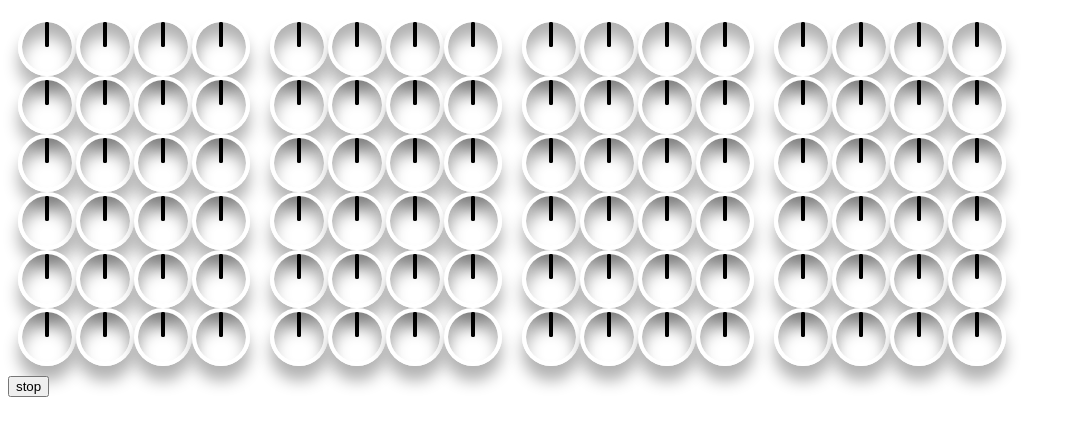
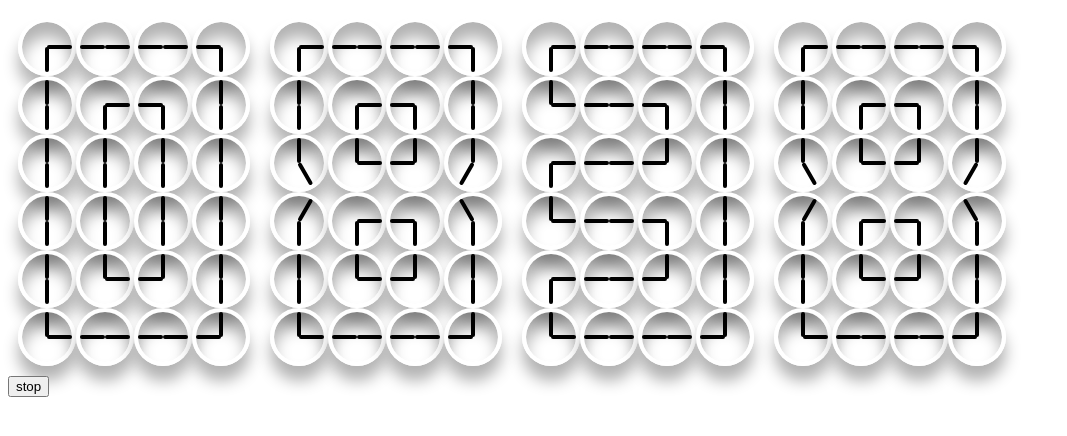
Before and after one commit to vishal-bashetti/current-Time-Animation, a plain HTML site: page index.html in a window 1280 px wide. Shown: the whole page, without its empty margins (0-1067 px from the left). Drawn offline with Linux system fonts and the light colour scheme.

Commit message:
fixed digits

```diff
--- a/app.js
+++ b/app.js
@@ -336,11 +336,27 @@ const date = new Date();
 let timeHour = date.getHours().toLocaleString().split("");
 let timeMinute = date.getMinutes().toLocaleString().split("");
 
-let hour1 = timeHour[0];
-let hour2 = timeHour[1];
-let minute1 = timeMinute[0];
-let minute2 = timeMinute[1];
+let hour1;
+let hour2;
 
+let minute1;
+let minute2;
+
+if (timeHour.length === 1) {
+  hour1 = 0;
+  hour2 = timeHour[0];
+} else {
+  hour1 = timeHour[0];
+  hour2 = timeHour[1];
+}
+console.log(timeMinute);
+if (timeMinute.length === 1) {
+  minute1 = 0;
+  minute2 = timeMinute[0];
+} else {
+  minute1 = timeMinute[0];
+  minute2 = timeMinute[1];
+}
 animation = (hour1, hour2, minute1, minute2) => {
   for (let i = 0; i < numbers[0].length; i++) {
     let hh1 = numbers[hour1][i].hour * 30;
@@ -358,14 +374,10 @@ animation = (hour1, hour2, minute1, minute2) => {
     hr3[i].style.transform = `rotateZ(${hh3 + 360}deg)`;
     hr4[i].style.transform = `rotateZ(${hh4 + 360}deg)`;
 
-
-
     mn1[i].style.transform = `rotateZ(${mm1 + 360}deg)`;
     mn2[i].style.transform = `rotateZ(${mm2 + 360}deg)`;
     mn3[i].style.transform = `rotateZ(${mm3 + 360}deg)`;
     mn4[i].style.transform = `rotateZ(${mm4 + 360}deg)`;
-
   }
 };
-console.log(hour1);
 animation(hour1, hour2, minute1, minute2);
```
Also changed, not shown: index.html (line endings or trailing spaces).
